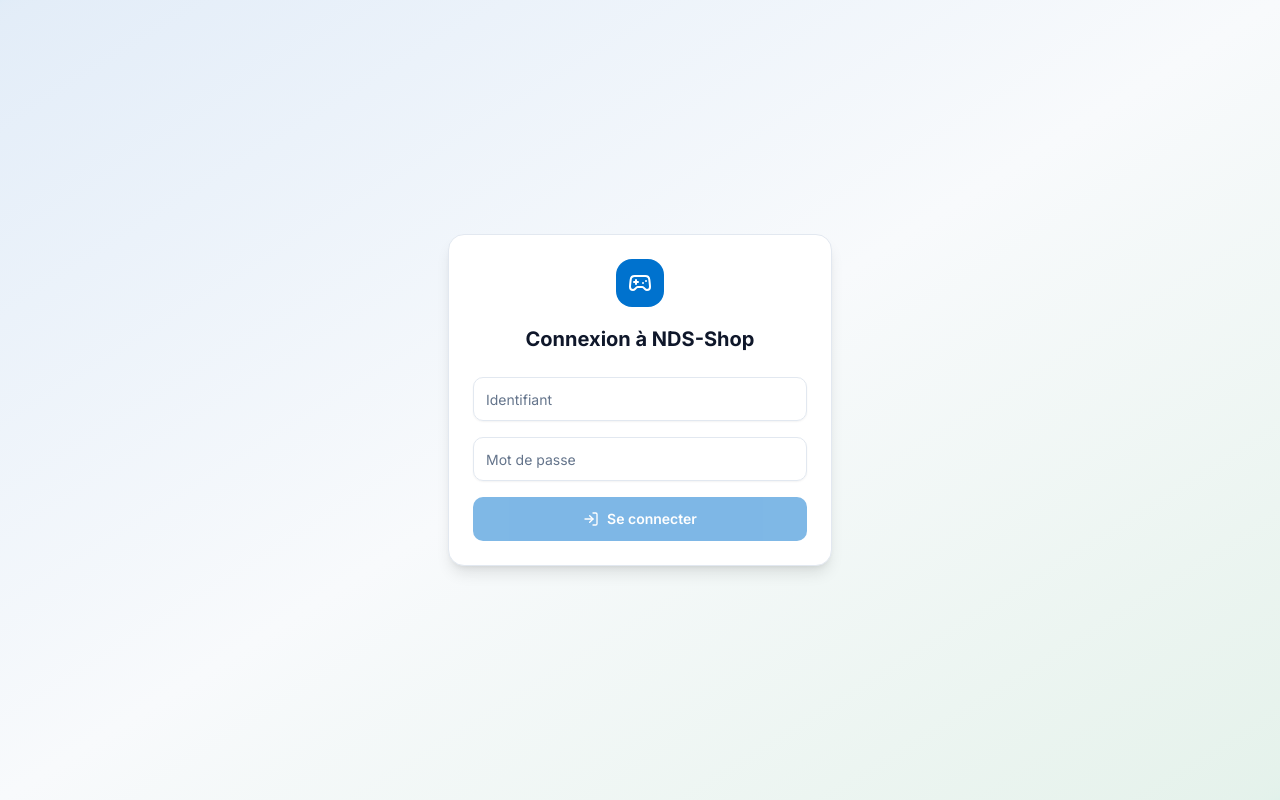
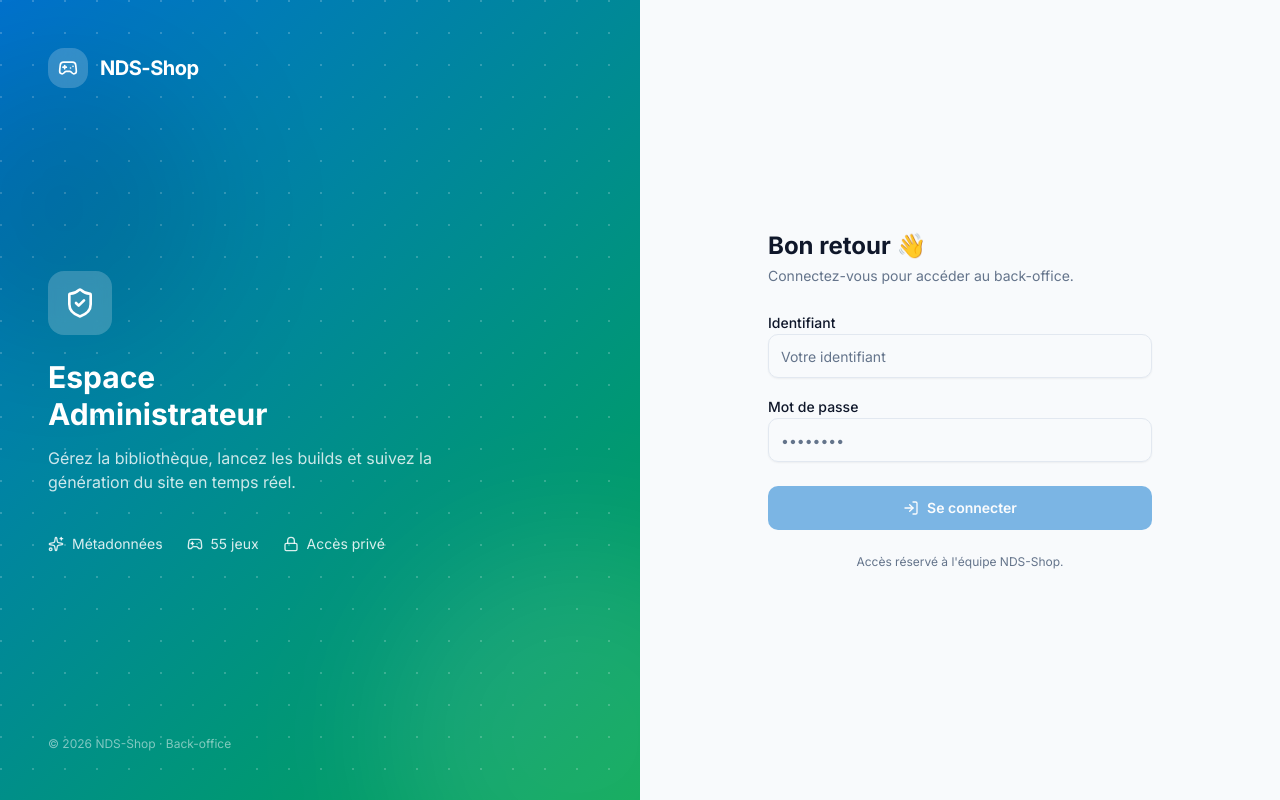
Before and after one commit to NDS-Shop-Homebrew/upload.db-nds-shop.fr, a React (Vite) app in the folder frontend/: page /login in a window 1280 px wide. Built offline with nearby package versions, Linux system fonts and the light colour scheme; no server answers.

Commit message:
Login split-screen: branding dégradé à gauche + formulaire à droite (inspiré iegogalaxy)

```diff
--- a/frontend/src/pages/Login.tsx
+++ b/frontend/src/pages/Login.tsx
@@ -2,9 +2,8 @@
 import { useAuth } from "../context/AuthContext";
 import { Button } from "../components/ui/button";
 import { Input } from "../components/ui/input";
-import { Card, CardContent, CardHeader, CardTitle } from "../components/ui/card";
 import { motion } from "framer-motion";
-import { Gamepad2, LogIn } from "lucide-react";
+import { Gamepad2, LogIn, ShieldCheck, Sparkles, Lock } from "lucide-react";
 
 export default function Login() {
   const { login } = useAuth();
@@ -28,48 +27,156 @@
   };
 
   return (
-    <div className="min-h-screen flex items-center justify-center bg-gradient-to-br from-[#0072CE]/10 via-background to-[#00A651]/10 p-4">
-      <motion.div initial={{ opacity: 0, y: 20 }} animate={{ opacity: 1, y: 0 }} transition={{ duration: 0.4 }}>
-        <Card className="w-full max-w-sm shadow-lg border-border">
-          <CardHeader className="flex flex-col items-center space-y-3">
-            <div className="w-12 h-12 rounded-xl bg-primary flex items-center justify-center">
-              <Gamepad2 className="w-6 h-6 text-white" />
+    <div className="min-h-screen flex bg-background">
+      {/* Panneau gauche — branding */}
+      <div className="hidden lg:flex lg:w-1/2 relative overflow-hidden dsi-gradient">
+        <div className="absolute inset-0 opacity-20 [background-image:radial-gradient(circle_at_1px_1px,white_1px,transparent_0)] [background-size:32px_32px]" />
+        <div className="absolute -bottom-32 -right-32 w-96 h-96 rounded-full bg-white/10 blur-3xl" />
+        <div className="absolute top-16 -left-20 w-72 h-72 rounded-full bg-black/10 blur-3xl" />
+
+        <div className="relative z-10 flex flex-col justify-between p-12 w-full">
+          <div className="flex items-center gap-3">
+            <div className="w-10 h-10 rounded-xl bg-white/20 backdrop-blur flex items-center justify-center">
+              <Gamepad2 className="w-5 h-5 text-white" />
             </div>
-            <CardTitle className="text-center text-xl font-bold">
-              Connexion à NDS-Shop
-            </CardTitle>
-          </CardHeader>
-          <CardContent>
+            <span className="text-xl font-bold text-white tracking-tight">NDS-Shop</span>
+          </div>
+
+          <div className="space-y-6">
+            <motion.div
+              initial={{ opacity: 0, y: 20 }}
+              animate={{ opacity: 1, y: 0 }}
+              transition={{ duration: 0.6 }}
+            >
+              <div className="w-16 h-16 rounded-2xl bg-white/20 backdrop-blur flex items-center justify-center mb-6">
+                <ShieldCheck className="w-8 h-8 text-white" />
+              </div>
+              <h2 className="text-3xl font-bold text-white leading-tight">
+                Espace<br />Administrateur
+              </h2>
+              <p className="mt-3 text-white/80 max-w-sm">
+                Gérez la bibliothèque, lancez les builds et suivez la génération du site en temps réel.
+              </p>
+            </motion.div>
+
+            <div className="flex flex-wrap gap-6 pt-4">
+              {[
+                { icon: Sparkles, label: "Métadonnées" },
+                { icon: Gamepad2, label: "55 jeux" },
+                { icon: Lock, label: "Accès privé" },
+              ].map((item, i) => (
+                <motion.div
+                  key={item.label}
+                  initial={{ opacity: 0, x: -10 }}
+                  animate={{ opacity: 1, x: 0 }}
+                  transition={{ delay: 0.3 + i * 0.1 }}
+                  className="flex items-center gap-2 text-white/85"
+                >
+                  <item.icon size={16} />
+                  <span className="text-sm">{item.label}</span>
+                </motion.div>
+              ))}
+            </div>
+          </div>
+
+          <p className="text-white/50 text-xs">
+            © {new Date().getFullYear()} NDS-Shop · Back-office
+          </p>
+        </div>
+      </div>
+
+      {/* Panneau droit — formulaire */}
+      <div className="flex-1 flex items-center justify-center p-6">
+        <motion.div
+          initial={{ opacity: 0, y: 20 }}
+          animate={{ opacity: 1, y: 0 }}
+          transition={{ duration: 0.5, delay: 0.1 }}
+          className="w-full max-w-sm"
+        >
+          {/* Logo mobile */}
+          <div className="lg:hidden flex items-center gap-3 mb-8 justify-center">
+            <div className="w-10 h-10 rounded-xl bg-primary flex items-center justify-center">
+              <Gamepad2 className="w-5 h-5 text-white" />
+            </div>
+            <span className="text-xl font-bold tracking-tight">NDS-Shop</span>
+          </div>
+
+          <div className="space-y-6">
+            <div>
+              <h1 className="text-2xl font-bold">Bon retour 👋</h1>
+              <p className="text-sm text-muted-foreground mt-1">
+                Connectez-vous pour accéder au back-office.
+              </p>
+            </div>
+
             <form onSubmit={handleSubmit} className="space-y-4">
+              <div className="space-y-1.5">
+                <label htmlFor="username" className="text-sm font-medium text-foreground">
+                  Identifiant
+                </label>
                 <Input
+                  id="username"
                   type="text"
-                placeholder="Identifiant"
+                  placeholder="Votre identifiant"
                   value={username}
                   onChange={(e) => setUsername(e.target.value)}
                   disabled={isLoading}
+                  autoComplete="username"
                   className="h-11"
                 />
+              </div>
+
+              <div className="space-y-1.5">
+                <label htmlFor="password" className="text-sm font-medium text-foreground">
+                  Mot de passe
+                </label>
                 <Input
+                  id="password"
                   type="password"
-                placeholder="Mot de passe"
+                  placeholder="••••••••"
                   value={password}
                   onChange={(e) => setPassword(e.target.value)}
                   disabled={isLoading}
+                  autoComplete="current-password"
                   className="h-11"
                 />
+              </div>
+
               {error && (
-                <div className="p-2.5 text-sm text-red-600 bg-red-50 border border-red-200 rounded-lg">
+                <motion.div
+                  initial={{ opacity: 0, y: -5 }}
+                  animate={{ opacity: 1, y: 0 }}
+                  className="p-3 text-sm text-red-600 bg-red-50 border border-red-200 rounded-lg"
+                >
                   {error}
-                </div>
+                </motion.div>
               )}
-              <Button type="submit" disabled={isLoading || !username || !password} className="w-full h-11 gap-2 font-semibold">
+
+              <Button
+                type="submit"
+                disabled={isLoading || !username || !password}
+                className="w-full h-11 gap-2 font-semibold mt-2"
+              >
+                {isLoading ? (
+                  <>
+                    <span className="w-4 h-4 border-2 border-white/40 border-t-white rounded-full animate-spin" />
+                    Connexion en cours...
+                  </>
+                ) : (
+                  <>
                     <LogIn size={18} />
-                {isLoading ? "Connexion en cours..." : "Se connecter"}
+                    Se connecter
+                  </>
+                )}
               </Button>
             </form>
-          </CardContent>
-        </Card>
+
+            <p className="text-xs text-muted-foreground text-center">
+              Accès réservé à l'équipe NDS-Shop.
+            </p>
+          </div>
         </motion.div>
+      </div>
     </div>
   );
 }
```
Lines whose indentation alone changed are shown as unchanged.
